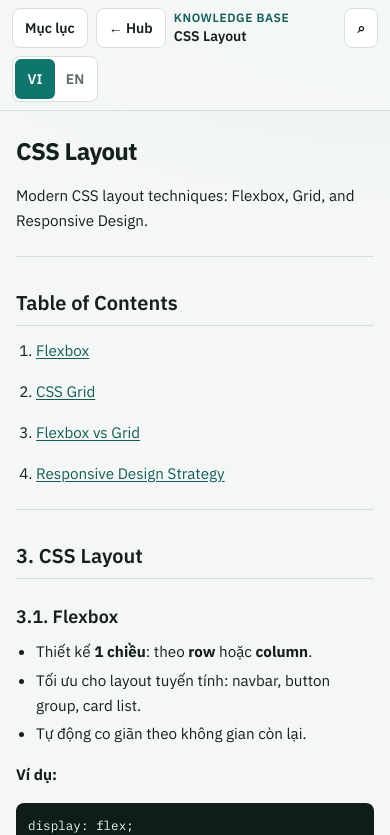
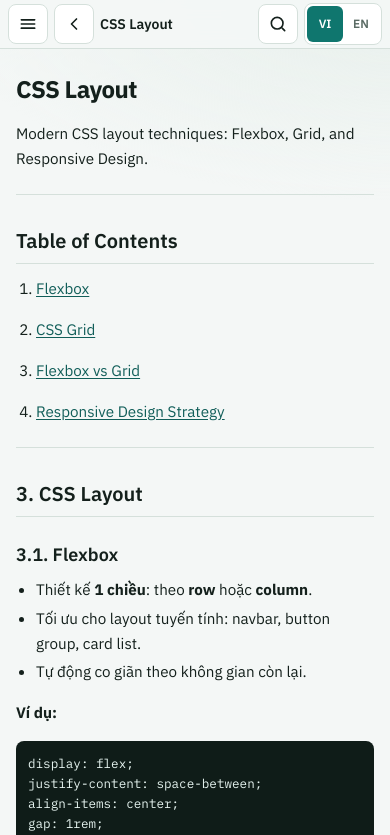
Before and after one commit to parker2808/interview-senior-fe, a Nuxt app: page /docs/vi/css-layout in a window 390 px wide. Shown: the top 835 px of the page. Built offline with nearby package versions, Linux system fonts and the light colour scheme.

Commit message:
fix: collapse mobile sticky headers to one icon-only row
Docs and plan sticky bars no longer wrap to two text-heavy rows.
Use icon-only nav controls, fixed h-12 bars, and measured header
offset so content/hash scroll is not covered.

Co-authored-by: Parker Vu <parker2808@users.noreply.github.com>

```diff
--- a/src/assets/css/main.css
+++ b/src/assets/css/main.css
@@ -18,17 +18,12 @@
   --font: 'IBM Plex Sans', system-ui, sans-serif;
   --mono: 'IBM Plex Mono', ui-monospace, monospace;
   --ease: cubic-bezier(0.22, 1, 0.36, 1);
+  --app-header-h: 3.5rem;
 }
 
 @layer base {
   html {
-    scroll-padding-top: 5.5rem;
-  }
-
-  @media (min-width: 1024px) {
-    html {
-      scroll-padding-top: 4rem;
-    }
+    scroll-padding-top: var(--app-header-h, 3.5rem);
   }
 
   html,
--- a/src/modules/core/components/BackLink/BackLink.vue
+++ b/src/modules/core/components/BackLink/BackLink.vue
@@ -1,15 +1,37 @@
 <script setup lang="ts">
-defineProps<{
-  to?: string
-  label?: string
-}>()
+withDefaults(
+  defineProps<{
+    to?: string
+    label?: string
+    /** Icon-only control for compact sticky bars */
+    iconOnly?: boolean
+  }>(),
+  {
+    iconOnly: false,
+  },
+)
 </script>
 
 <template>
   <NuxtLink
     :to="to || '/'"
-    class="inline-flex min-h-10 items-center gap-1 rounded-lg border border-line bg-surface-elevated px-3 text-sm font-semibold text-ink transition hover:border-accent hover:text-accent-ink"
+    :aria-label="label || $t('docs.backHub')"
+    :title="label || $t('docs.backHub')"
+    class="inline-flex h-10 shrink-0 items-center justify-center rounded-lg border border-line bg-surface-elevated text-sm font-semibold text-ink transition hover:border-accent hover:text-accent-ink"
+    :class="iconOnly ? 'w-10' : 'gap-1 px-3'"
   >
-    ← {{ label || $t('docs.backHub') }}
+    <svg
+      class="h-5 w-5 shrink-0"
+      viewBox="0 0 24 24"
+      fill="none"
+      stroke="currentColor"
+      stroke-width="2"
+      stroke-linecap="round"
+      stroke-linejoin="round"
+      aria-hidden="true"
+    >
+      <path d="M15 18l-6-6 6-6" />
+    </svg>
+    <span v-if="!iconOnly">{{ label || $t('docs.backHub') }}</span>
   </NuxtLink>
 </template>
--- a/src/modules/core/components/LocaleToggle/LocaleToggle.vue
+++ b/src/modules/core/components/LocaleToggle/LocaleToggle.vue
@@ -8,13 +8,13 @@ function toggle(code: 'vi' | 'en') {
 
 <template>
   <div
-    class="inline-flex rounded-lg border border-line bg-surface-elevated p-0.5 text-sm font-semibold"
+    class="inline-flex shrink-0 rounded-lg border border-line bg-surface-elevated p-0.5 text-xs font-semibold"
     role="group"
     :aria-label="$t('hub.locale')"
   >
     <button
       type="button"
-      class="min-h-10 min-w-10 rounded-md px-2.5 transition sm:min-h-9"
+      class="inline-flex h-9 min-w-9 items-center justify-center rounded-md px-2 transition"
       :class="
         locale === 'vi'
           ? 'bg-accent text-white'
@@ -26,7 +26,7 @@ function toggle(code: 'vi' | 'en') {
     </button>
     <button
       type="button"
-      class="min-h-10 min-w-10 rounded-md px-2.5 transition sm:min-h-9"
+      class="inline-flex h-9 min-w-9 items-center justify-center rounded-md px-2 transition"
       :class="
         locale === 'en'
           ? 'bg-accent text-white'
--- a/src/modules/knowledge-base/views/DocReaderPage.vue
+++ b/src/modules/knowledge-base/views/DocReaderPage.vue
@@ -9,7 +9,7 @@ import { DOC_LANGS, type DocLang } from '@/modules/core/constants/locale.constan
 import { DEFAULT_DOC_SLUG } from '@/modules/knowledge-base/constants/doc-catalog.constant'
 import { classifyKbHref } from '@/modules/knowledge-base/utils/kb-links.util'
 
-const HEADER_OFFSET = 72
+const HEADER_OFFSET = 56
 
 const route = useRoute()
 const router = useRouter()
@@ -45,6 +45,8 @@ const searchOpen = ref(false)
 const activeHeading = ref('')
 const tocOpen = ref(false)
 const proseRef = ref<HTMLElement | null>(null)
+const headerRef = ref<HTMLElement | null>(null)
+const headerOffset = ref(HEADER_OFFSET)
 
 watch(
   safeLang,
@@ -82,7 +84,7 @@ function scrollToId(id: string, updateHash = true) {
   if (!id) return
   const el = document.getElementById(id)
   if (!el) return
-  const top = el.getBoundingClientRect().top + window.scrollY - HEADER_OFFSET
+  const top = el.getBoundingClientRect().top + window.scrollY - headerOffset.value
   window.scrollTo({ top: Math.max(0, top), behavior: 'smooth' })
   if (updateHash) {
     history.replaceState(null, '', `#${id}`)
@@ -144,6 +146,18 @@ watch(
 onMounted(() => {
   syncHashScroll()
   window.addEventListener('hashchange', syncHashScroll)
+
+  const el = headerRef.value
+  if (el && typeof ResizeObserver !== 'undefined') {
+    const ro = new ResizeObserver(([entry]) => {
+      const h = Math.ceil(entry.contentRect.height)
+      headerOffset.value = h + 8
+      el.style.setProperty('--docs-header-h', `${h}px`)
+      document.documentElement.style.setProperty('--app-header-h', `${h}px`)
+    })
+    ro.observe(el)
+    onUnmounted(() => ro.disconnect())
+  }
 })
 
 onUnmounted(() => {
@@ -184,37 +198,57 @@ onUnmounted(() => observer?.disconnect())
 <template>
   <div class="docs-shell min-h-screen lg:h-dvh lg:overflow-hidden">
     <header
+      ref="headerRef"
       class="docs-header sticky top-0 z-30 border-b border-line bg-surface/95 backdrop-blur"
     >
-      <div
-        class="flex flex-wrap items-center gap-2 px-3 py-2 sm:px-4 lg:px-5"
-      >
+      <div class="flex h-12 items-center gap-1.5 px-2 sm:gap-2 sm:px-4 lg:px-5">
         <button
           type="button"
-          class="inline-flex min-h-10 items-center rounded-lg border border-line bg-white px-3 text-sm font-semibold lg:hidden"
+          class="inline-flex h-10 w-10 shrink-0 items-center justify-center rounded-lg border border-line bg-white text-ink lg:hidden"
+          :aria-label="$t('docs.openNav')"
+          :title="$t('docs.openNav')"
           @click="sidebarOpen = true"
         >
-          {{ $t('docs.openNav') }}
+          <svg
+            class="h-5 w-5"
+            viewBox="0 0 24 24"
+            fill="none"
+            stroke="currentColor"
+            stroke-width="2"
+            stroke-linecap="round"
+            aria-hidden="true"
+          >
+            <path d="M4 7h16M4 12h16M4 17h16" />
+          </svg>
         </button>
 
-        <BackLink :to="backTo" :label="backLabel" />
+        <BackLink :to="backTo" :label="backLabel" icon-only />
 
-        <div class="min-w-0 flex-1 basis-[40%] sm:basis-auto">
-          <p class="truncate text-xs font-semibold uppercase tracking-wider text-accent-ink">
-            {{ $t('docs.brand') }}
-          </p>
-          <p class="truncate text-sm font-semibold text-ink sm:text-base">
+        <div class="min-w-0 flex-1">
+          <p class="truncate text-sm font-semibold text-ink">
             {{ title }}
           </p>
         </div>
 
         <button
           type="button"
-          class="inline-flex min-h-10 items-center rounded-lg border border-line bg-white px-3 text-sm font-semibold"
+          class="inline-flex h-10 w-10 shrink-0 items-center justify-center rounded-lg border border-line bg-white text-ink"
+          :aria-label="$t('docs.searchPlaceholder')"
+          :title="$t('docs.searchHint')"
           @click="searchOpen = true"
         >
-          <span class="sm:hidden">⌕</span>
-          <span class="hidden sm:inline">{{ $t('docs.searchHint') }}</span>
+          <svg
+            class="h-5 w-5"
+            viewBox="0 0 24 24"
+            fill="none"
+            stroke="currentColor"
+            stroke-width="2"
+            stroke-linecap="round"
+            aria-hidden="true"
+          >
+            <circle cx="11" cy="11" r="7" />
+            <path d="M20 20l-3-3" />
+          </svg>
         </button>
 
         <LocaleToggle />
@@ -244,13 +278,25 @@ onUnmounted(() => observer?.disconnect())
             class="absolute inset-y-0 left-0 flex w-[min(100%,20rem)] flex-col bg-surface-elevated shadow-xl"
           >
             <div class="flex items-center justify-between border-b border-line px-3 py-2">
-              <BackLink :to="backTo" :label="backLabel" />
+              <BackLink :to="backTo" :label="backLabel" icon-only />
               <button
                 type="button"
-                class="min-h-10 rounded-lg px-3 text-sm font-semibold"
+                class="inline-flex h-10 w-10 items-center justify-center rounded-lg text-ink"
+                :aria-label="$t('docs.closeNav')"
+                :title="$t('docs.closeNav')"
                 @click="sidebarOpen = false"
               >
-                {{ $t('docs.closeNav') }}
+                <svg
+                  class="h-5 w-5"
+                  viewBox="0 0 24 24"
+                  fill="none"
+                  stroke="currentColor"
+                  stroke-width="2"
+                  stroke-linecap="round"
+                  aria-hidden="true"
+                >
+                  <path d="M6 6l12 12M18 6L6 18" />
+                </svg>
               </button>
             </div>
             <DocSidebar
@@ -336,14 +382,7 @@ onUnmounted(() => observer?.disconnect())
 
 <style scoped>
 .docs-shell {
-  --docs-header-h: 3.5rem;
-}
-
-@media (max-width: 639px) {
-  .docs-shell {
-    /* Wrapped header row on small phones */
-    --docs-header-h: 5.5rem;
-  }
+  --docs-header-h: 3rem;
 }
 
 .docs-main :deep(h1),
--- a/src/modules/study-plan/views/PlanDay.vue
+++ b/src/modules/study-plan/views/PlanDay.vue
@@ -52,9 +52,14 @@ function openDocs(payload: { lang: string; slug: string; hash?: string }) {
     />
 
     <div
-      class="sticky top-0 z-20 border-b border-line bg-surface/95 px-4 py-3 backdrop-blur sm:px-6"
+      class="sticky top-0 z-20 border-b border-line bg-surface/95 backdrop-blur"
     >
-      <BackLink to="/plan" :label="t('plan.backDayList')" />
+      <div class="flex h-12 items-center gap-2 px-2 sm:px-4">
+        <BackLink to="/plan" :label="t('plan.backDayList')" icon-only />
+        <p class="min-w-0 flex-1 truncate text-sm font-semibold text-ink">
+          {{ day ? `Day ${String(day.day).padStart(2, '0')}` : t('plan.title') }}
+        </p>
+      </div>
     </div>
 
     <div class="px-4 pt-4 sm:px-6 sm:pt-6">
--- a/src/modules/study-plan/views/PlanResource.vue
+++ b/src/modules/study-plan/views/PlanResource.vue
@@ -29,9 +29,14 @@ function openDocs(payload: { lang: string; slug: string; hash?: string }) {
 <template>
   <div class="mx-auto min-h-screen max-w-hub pb-10">
     <div
-      class="sticky top-0 z-20 border-b border-line bg-surface/95 px-4 py-3 backdrop-blur sm:px-6"
+      class="sticky top-0 z-20 border-b border-line bg-surface/95 backdrop-blur"
     >
-      <BackLink to="/plan" :label="t('plan.backPlan')" />
+      <div class="flex h-12 items-center gap-2 px-2 sm:px-4">
+        <BackLink to="/plan" :label="t('plan.backPlan')" icon-only />
+        <p class="min-w-0 flex-1 truncate text-sm font-semibold text-ink">
+          {{ t('plan.title') }}
+        </p>
+      </div>
     </div>
     <div class="px-4 pt-4 sm:px-6 sm:pt-6">
       <ResourceDoc
```
Also changed, not shown: src/modules/study-plan/views/PlanHome.vue (+24 -10 lines), tasks/todo.md (+7 -12 lines).
